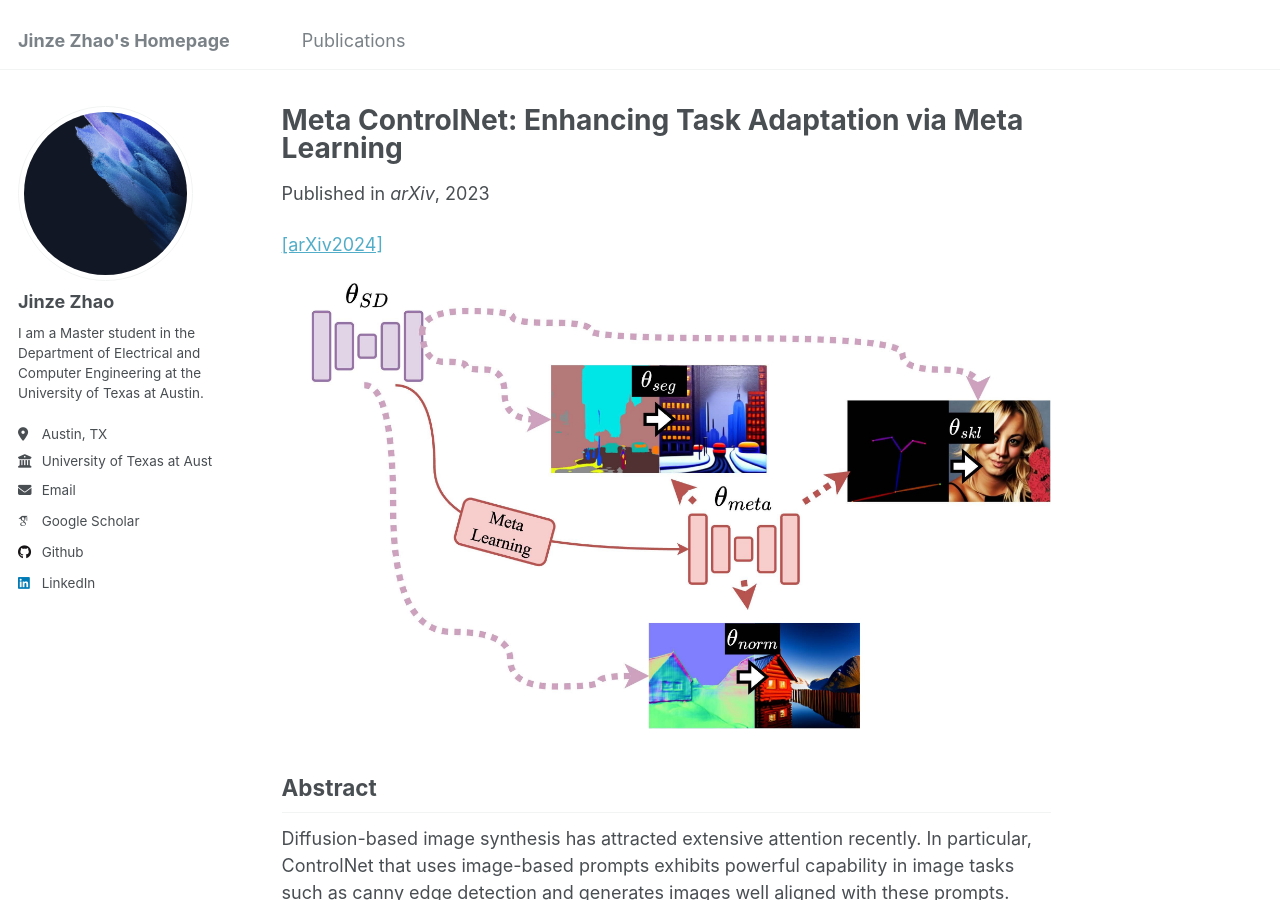
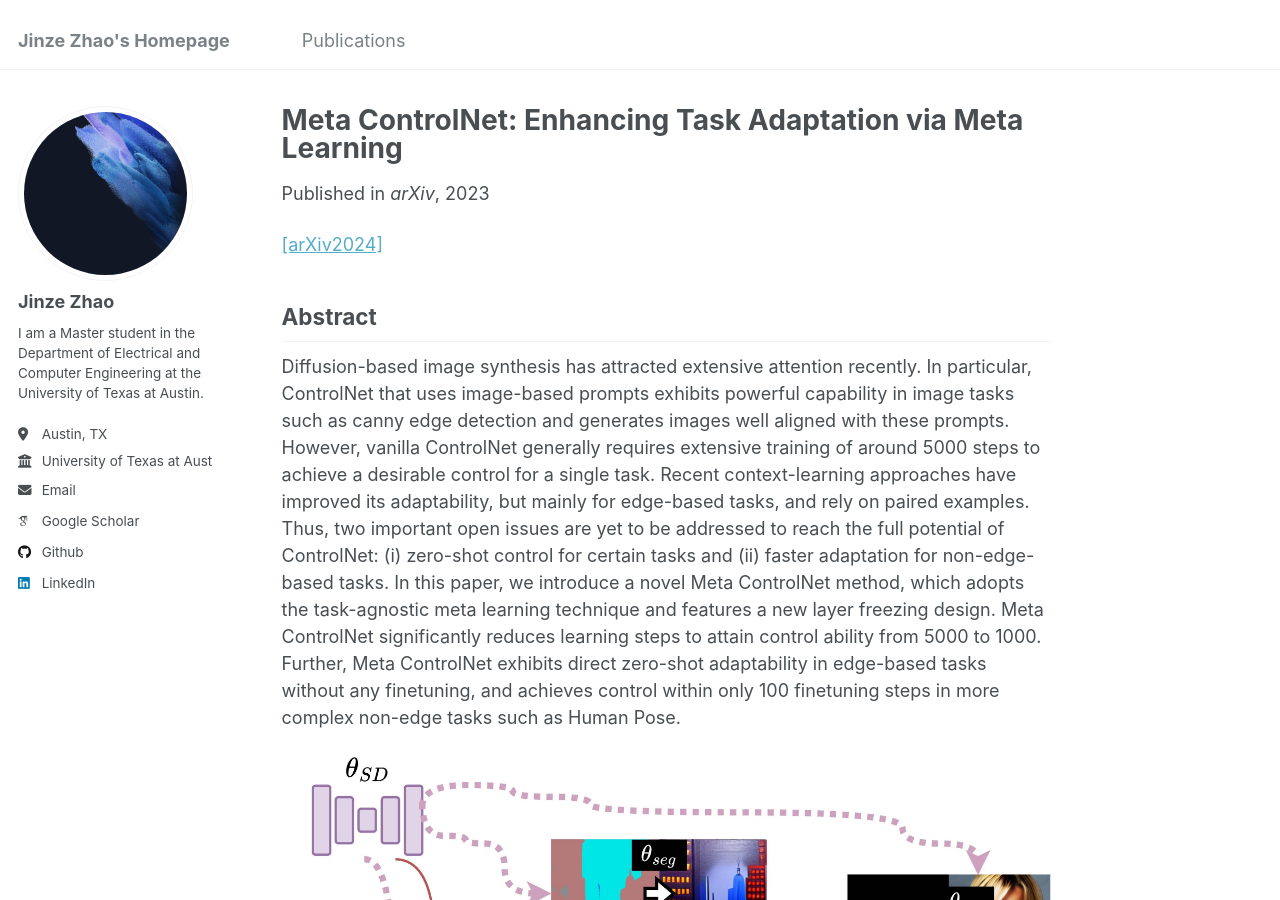
Before and after one commit to jimz7/jimz.github.io, a Jekyll site: the page built from _publications/metacontrolnet.md, in a window 1280 px wide and 900 px high. Built offline with Jekyll 4.4.1, drawn with Linux system fonts in a browser that asks for light colours; some web fonts are replaced.

Commit message:
update on teaser

```diff
--- a/_publications/metacontrolnet.md
+++ b/_publications/metacontrolnet.md
@@ -11,7 +11,9 @@ citation: #'J.Zhao, et al. <i>arXiv:2403.17404</i>'
 [[arXiv2024]](https://arxiv.org/abs/2312.01255)
 
 <!-- ![Teaser image for Meta ControlNet]({{ site.baseurl }}/images/metacontrolnet_teaser.png) -->
-![Teaser image for Meta ControlNet](/jimz.github.io/images/metacontrolnet_teaser.png)
+
 
 ## Abstract
 Diffusion-based image synthesis has attracted extensive attention recently. In particular, ControlNet that uses image-based prompts exhibits powerful capability in image tasks such as canny edge detection and generates images well aligned with these prompts. However, vanilla ControlNet generally requires extensive training of around 5000 steps to achieve a desirable control for a single task. Recent context-learning approaches have improved its adaptability, but mainly for edge-based tasks, and rely on paired examples. Thus, two important open issues are yet to be addressed to reach the full potential of ControlNet: (i) zero-shot control for certain tasks and (ii) faster adaptation for non-edge-based tasks. In this paper, we introduce a novel Meta ControlNet method, which adopts the task-agnostic meta learning technique and features a new layer freezing design. Meta ControlNet significantly reduces learning steps to attain control ability from 5000 to 1000. Further, Meta ControlNet exhibits direct zero-shot adaptability in edge-based tasks without any finetuning, and achieves control within only 100 finetuning steps in more complex non-edge tasks such as Human Pose.
+
+![Teaser image for Meta ControlNet](/jimz.github.io/images/metacontrolnet_teaser.png)
```
Also changed, not shown: _publications/mefomo.md (+3 -1 lines).
